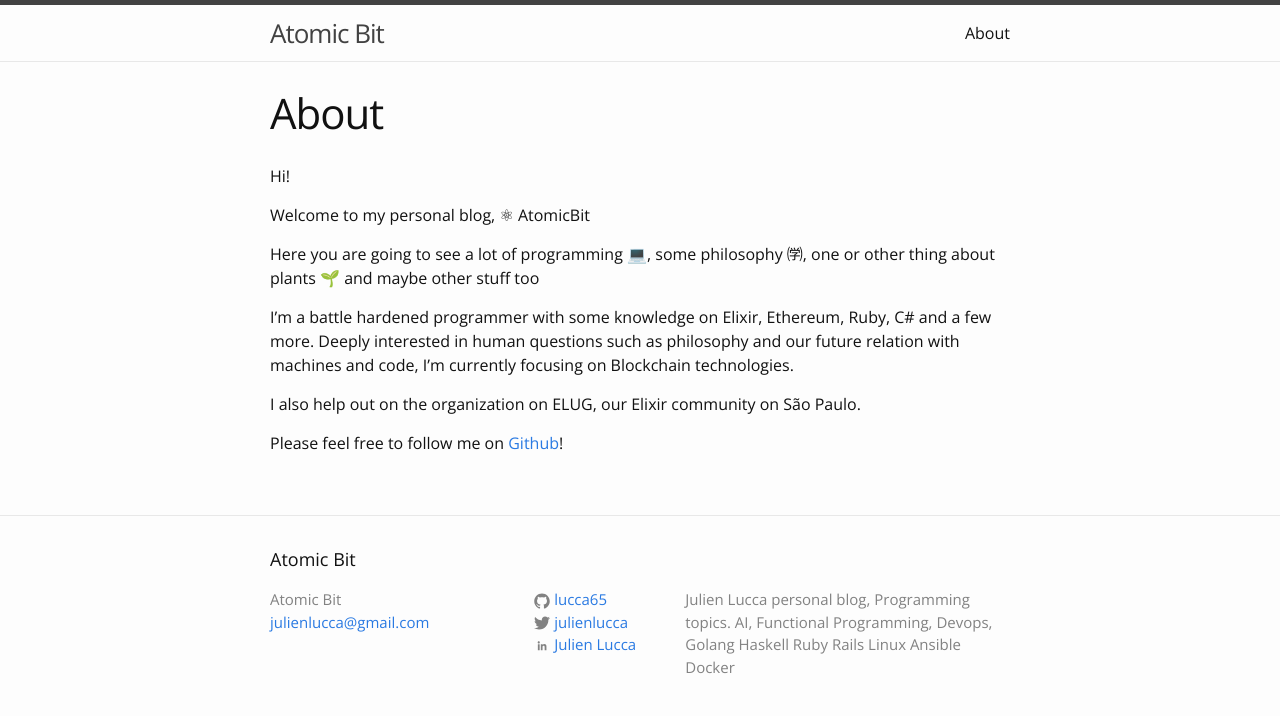
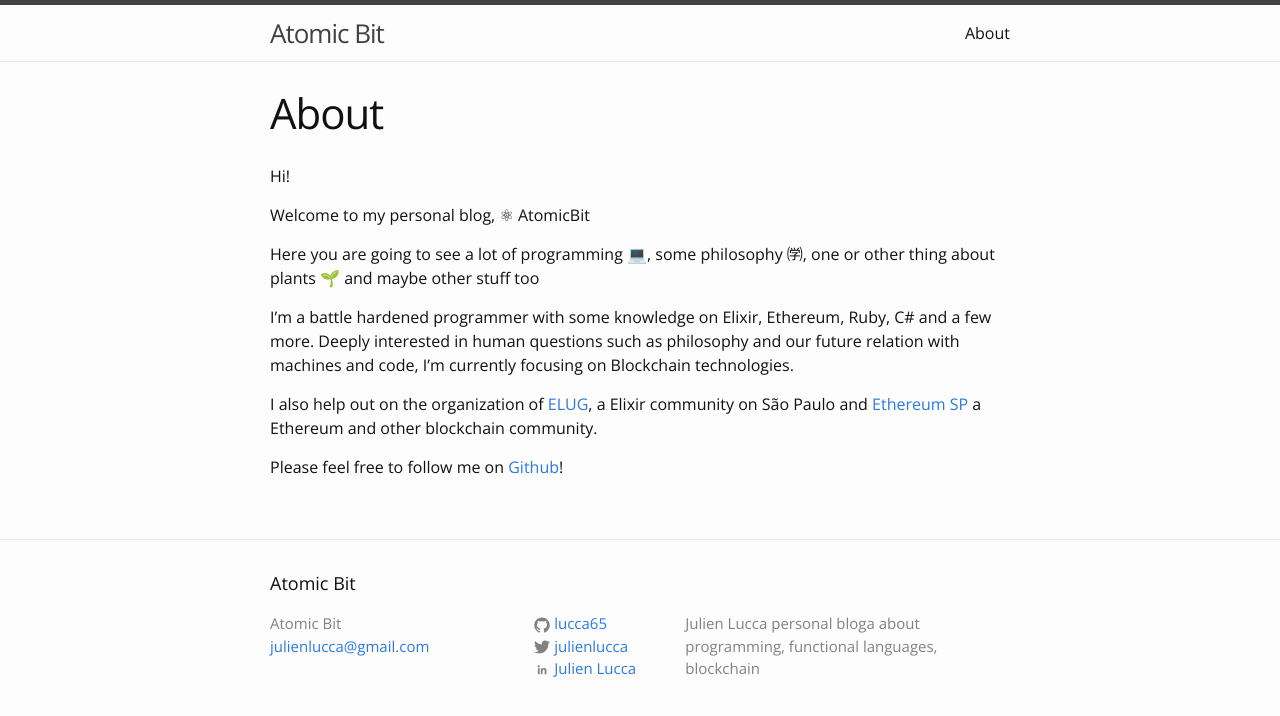
Before and after one commit to lucca65/lucca65.github.io, a Jekyll site: the page built from about.md, in a window 1280 px wide. Shown: the top 716 px of the page. Built offline with Jekyll 4.4.1, drawn with Linux system fonts in a browser that asks for light colours.

Commit message:
Update about

```diff
--- a/_config.yml
+++ b/_config.yml
@@ -2,8 +2,7 @@
 title: Atomic Bit
 email: julienlucca@gmail.com
 description: >
-  Julien Lucca personal blog, Programming topics. AI, Functional
-  Programming, Devops, Golang Haskell Ruby Rails Linux Ansible Docker
+  Julien Lucca personal bloga about programming, functional languages, blockchain
 baseurl: "" # the subpath of your site, e.g. /blog/
 url: "http://lucca65.github.io" # the base hostname & protocol for your site
 twitter_username: julienlucca
--- a/about.md
+++ b/about.md
@@ -12,7 +12,7 @@
 
 I'm a battle hardened programmer with some knowledge on Elixir, Ethereum, Ruby, C# and a few more. Deeply interested in human questions such as philosophy and our future relation with machines and code, I'm currently focusing on Blockchain technologies.
 
-I also help out on the organization on ELUG, our Elixir community on São Paulo.
+I also help out on the organization of [ELUG](https://www.meetup.com/pt-BR/elug_sp/), a Elixir community on São Paulo and [Ethereum SP](https://www.meetup.com/pt-BR/preview/ethereum_sp) a Ethereum and other blockchain community.
 
 
 Please feel free to follow me on [Github](github.com/lucca65)!
--- a/public/index.html
+++ b/public/index.html
@@ -7,7 +7,7 @@
   <meta name="viewport" content="width=device-width, initial-scale=1">
 
   <title>Atomic Bit</title>
-  <meta name="description" content="Julien Lucca personal blog, Programming topics. AI, Functional Programming, Devops, Golang Haskell Ruby Rails Linux Ansible Docker
+  <meta name="description" content="Julien Lucca personal blog, Programming, block topics. AI, Functional Programming, Devops, Golang Haskell Ruby Rails Linux Ansible Docker
 ">
 
   <link rel="stylesheet" href="/css/main.css">
```
